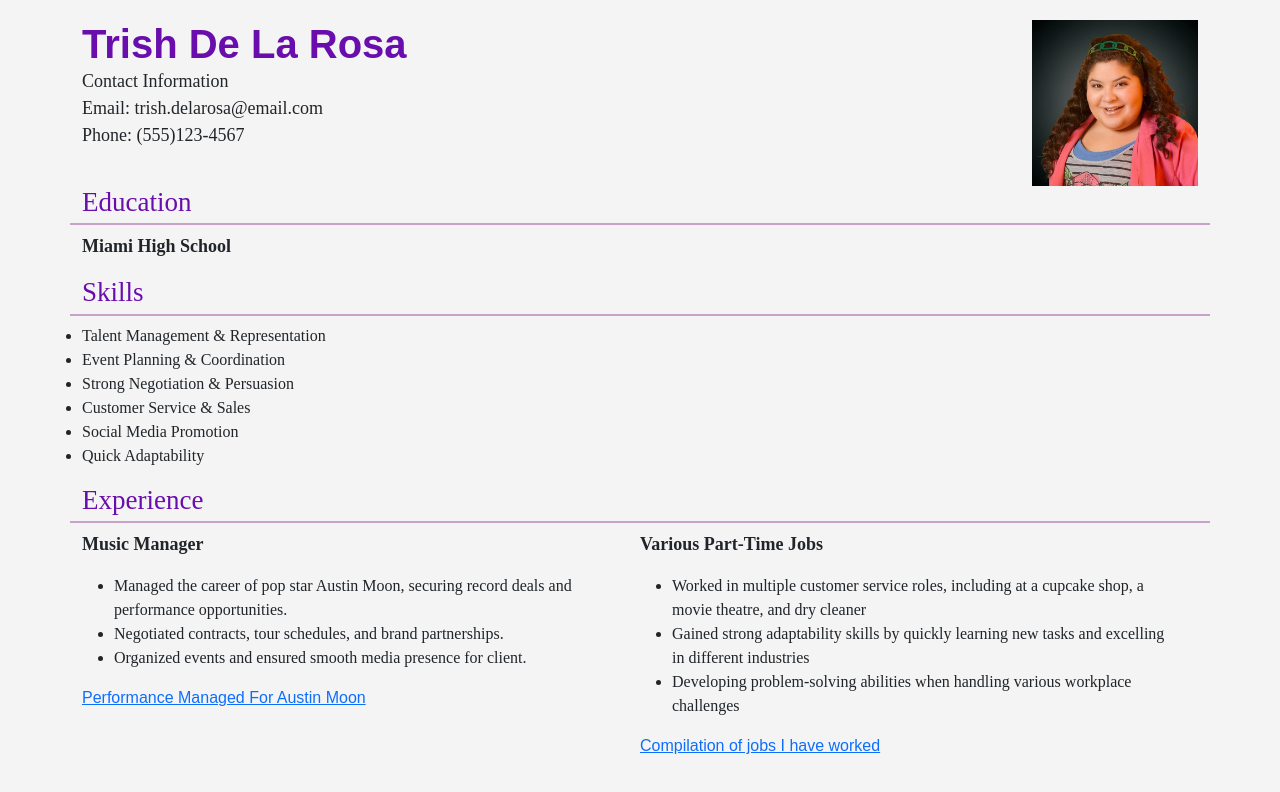
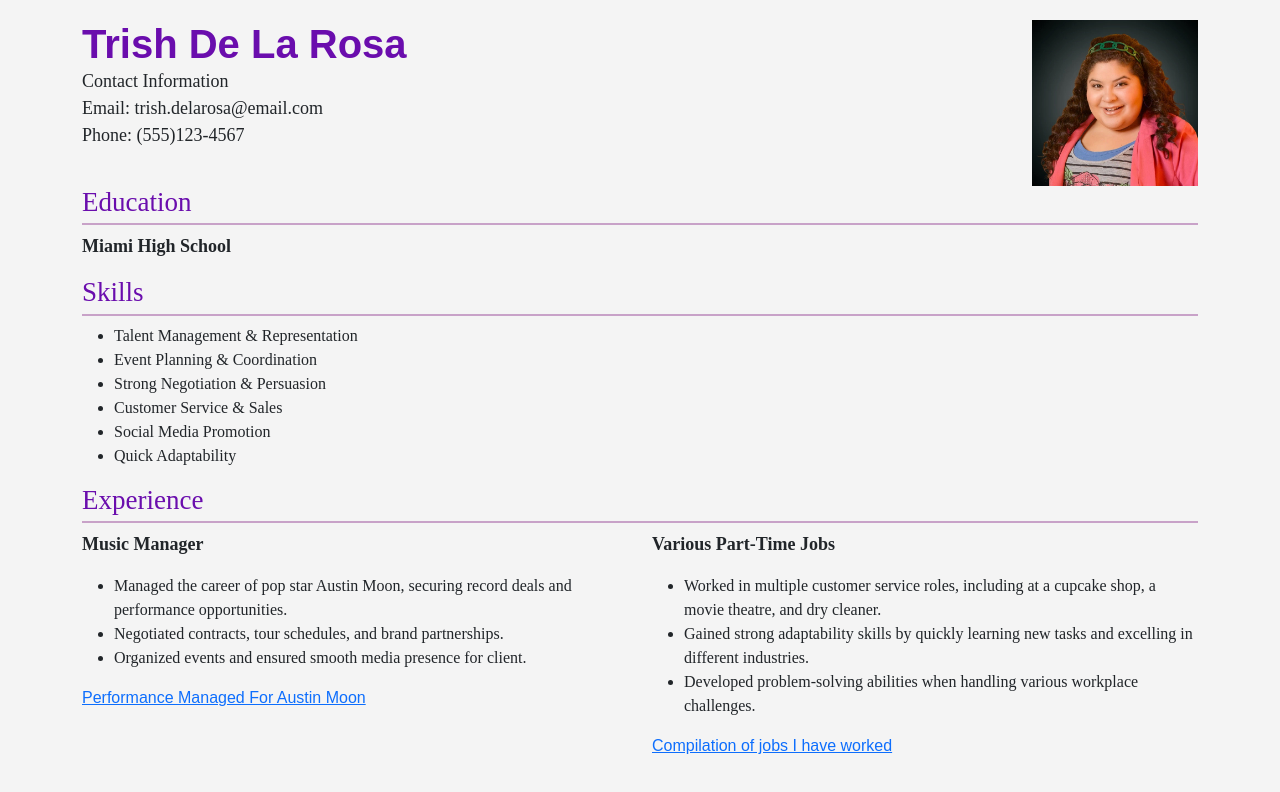
Before and after one commit to ejk7770/Resume, a plain HTML site: page index.html in a window 1280 px wide. Drawn offline with nearby package versions, Linux system fonts and the light colour scheme.

Commit message:
Add files via upload

```diff
--- a/index.html
+++ b/index.html
@@ -1,41 +1,34 @@
 <!DOCTYPE html>
-
 <html lang="en">
-
 <head>
-    <meta charset="UTF-8">
-    <meta name="viewport" content="width=device-width, initial-scale=1.0">
+  <meta charset="UTF-8" />
+  <meta name="viewport" content="width=device-width, initial-scale=1.0" />
   <title>Trish De La Rosa's Resume</title>
 
   <!-- LOAD BOOTSTRAP CSS - DO NOT DELETE -->
-        <link href="https://cdn.jsdelivr.net/npm/bootstrap@5.3.3/dist/css/bootstrap.min.css" rel="stylesheet" integrity="sha384-QWTKZyjpPEjISv5WaRU9OFeRpok6YctnYmDr5pNlyT2bRjXh0JMhjY6hW+ALEwIH" crossorigin="anonymous">
+  <link href="https://cdn.jsdelivr.net/npm/bootstrap@5.3.3/dist/css/bootstrap.min.css" rel="stylesheet"
+    integrity="sha384-QWTKZyjpPEjISv5WaRU9OFeRpok6YctnYmDr5pNlyT2bRjXh0JMhjY6hW+ALEwIH" crossorigin="anonymous" />
 
-    <!-- END LOADING BOOTSTRAP CSS -->
-
-
-    <link rel="stylesheet" href="style.css">
-<link rel="preconnect" href="https://fonts.googleapis.com">
-<link rel="preconnect" href="https://fonts.gstatic.com" crossorigin>
-
+  <link rel="stylesheet" href="style.css" />
+  <link rel="preconnect" href="https://fonts.googleapis.com" />
+  <link rel="preconnect" href="https://fonts.gstatic.com" crossorigin />
 </head>
 
-
+<body>
   <div class="container">
     <header class="row">
       <div class="col-md-10">
         <h1><strong>Trish De La Rosa</strong></h1>
-          <p>Contact Information<br>
-              Email: trish.delarosa@email.com<br>
+        <p>Contact Information<br />
+          Email: trish.delarosa@email.com<br />
           Phone: (555)123-4567
         </p>
-        </div> <!-- end contact -->
+      </div>
 
       <div class="col-md-2">
-            <img class="img-fluid" src="Trish2.jpeg" alt="Trish-De-La-Rosa"width="300">
-        </div> <!-- end photo -->
-
-<body>
-
+        <img class="img-fluid" src="Trish2.jpeg" alt="Portrait of Trish De La Rosa" width="300" />
+      </div>
+    </header>
 
 
 
@@ -52,36 +45,32 @@
       <li>Quick Adaptability</li>
     </ul>
 
+
+
     <h2>Experience</h2>
-    <div class='row'>
-<div class='col-md-6'>
-
-<p><strong>Music Manager </strong></p>
+    <div class="row">
+      <div class="col-md-6">
+        <p><strong>Music Manager</strong></p>
         <ul>
           <li>Managed the career of pop star Austin Moon, securing record deals and performance opportunities.</li>
           <li>Negotiated contracts, tour schedules, and brand partnerships.</li>
-        <li>Organized events and ensured smooth media presence for client.
+          <li>Organized events and ensured smooth media presence for client.</li>
         </ul>
         <a href="https://www.youtube.com/watch?v=84AAcozi4V8" target="_blank">Performance Managed For Austin Moon</a>
+      </div>
 
 
-</div> <!-----end music manager left column---->
 
-<div class='col-md-6'>
+      <div class="col-md-6">
         <p><strong>Various Part-Time Jobs</strong></p>
         <ul>
-        <li>Worked in multiple customer service roles, including at a cupcake shop, a movie theatre, and dry cleaner</li>
-        <li>Gained strong adaptability skills by quickly learning new tasks and excelling in different industries</li>
-        <li>Developing problem-solving abilities when handling various workplace challenges</li>
+          <li>Worked in multiple customer service roles, including at a cupcake shop, a movie theatre, and dry cleaner.</li>
+          <li>Gained strong adaptability skills by quickly learning new tasks and excelling in different industries.</li>
+          <li>Developed problem-solving abilities when handling various workplace challenges.</li>
         </ul>
-
         <a href="http://youtube.com/watch?v=P5ewlfhrXts" target="_blank">Compilation of jobs I have worked</a>
-
-
-</div> <!----end part time----->
-</div> <!-----end experience portion----->
-
+      </div>
+    </div>
+  </div>
 </body>
-
-
 </html>
```
Lines whose indentation alone changed are shown as unchanged.
